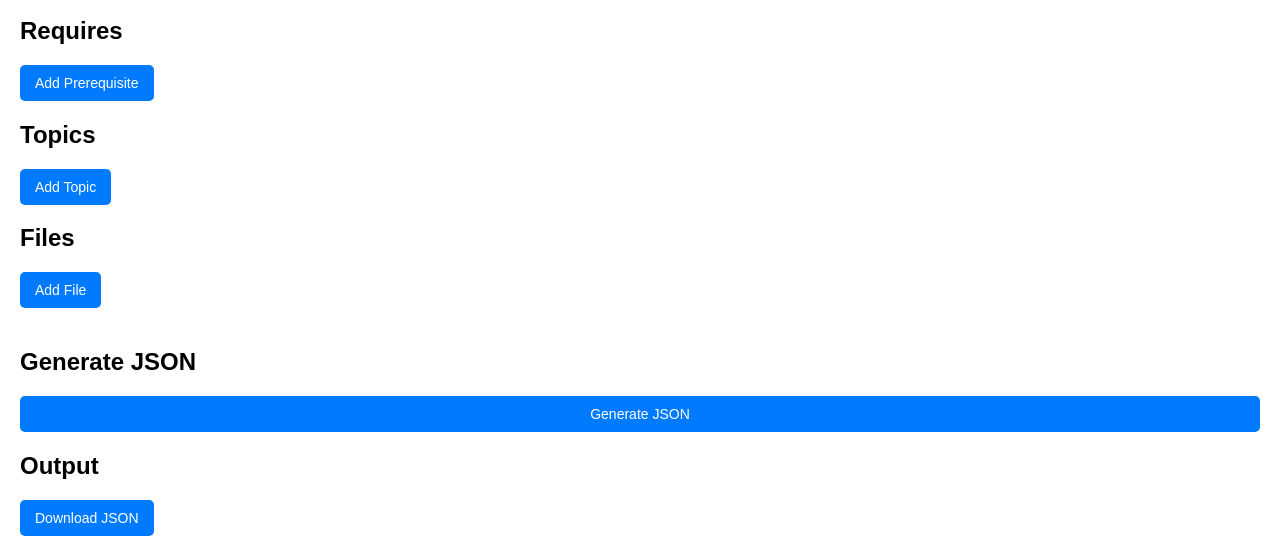
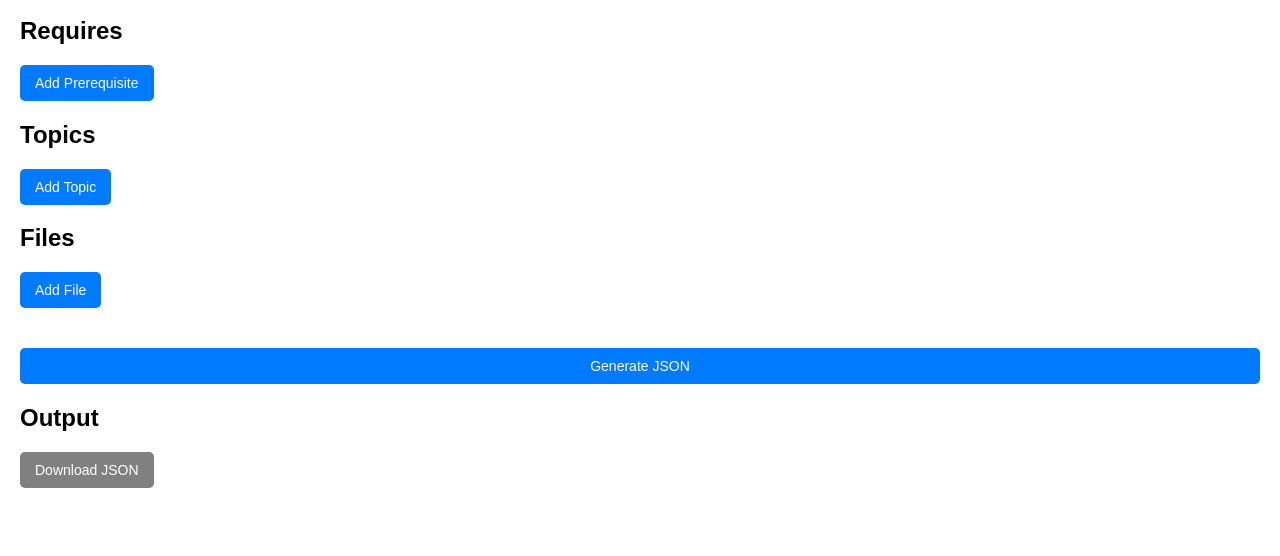
Before and after one commit to asellingson28/KontinuaResourceEditor, a plain HTML site: page Web App/index.html in a window 1280 px wide. Shown: the part 364-920 px from the top of the page. After the commit the page ends 872 px from the top, so only its background shows below. Drawn offline with Linux system fonts and the light colour scheme.

Commit message:
Beautification and small functionality change

```diff
--- a/Web App/index.html
+++ b/Web App/index.html
@@ -2,6 +2,7 @@
 <html lang="en">
 <head>
   <meta charset="UTF-8">
+  <link rel="icon" href="https://kontinua.org/wp-content/uploads/2022/09/favicon-150x150.png" sizes="32x32" />
   <meta name="viewport" content="width=device-width, initial-scale=1.0">
   <title>Digital Resources JSON Editor</title>
   <style>
@@ -41,6 +42,7 @@
     textarea {
       width: 100%;
       resize: vertical;
+      font-family: Arial, Helvetica, sans-serif ;
     }
     .error {
       color: red;
@@ -67,6 +69,10 @@
     .button-section {
       margin-top: 40px;
     }
+    button:disabled {
+      background-color: gray;
+      cursor: not-allowed;
+    }
   </style>
 </head>
 <body>
@@ -87,15 +93,14 @@
     <button type="button" onclick="addInputField('files')">Add File</button>
 
     <div class="button-section">
-      <h2>Generate JSON</h2>
-      <button id="generateButton" type="button" onclick="generateJSON()">Generate JSON</button>
+      <button type="button" id="generateButton" onclick="generateJSON()">Generate JSON</button>
       <p id="errorMessage" class="error"></p>
     </div>
   </form>
 
   <h2>Output</h2>
   <pre id="output"></pre>
-  <button type="button" onclick="downloadJSON()">Download JSON</button>
+  <button type="button" onclick="downloadJSON()" id="downloadButton" disabled>Download JSON</button>
 
   <script>
     let jsonStructure = {
@@ -249,6 +254,8 @@
       });
 
       document.getElementById("output").textContent = JSON.stringify(json, null, 2);
+
+      document.getElementById("downloadButton").disabled = false;
     }
 
     function downloadJSON() {
```
